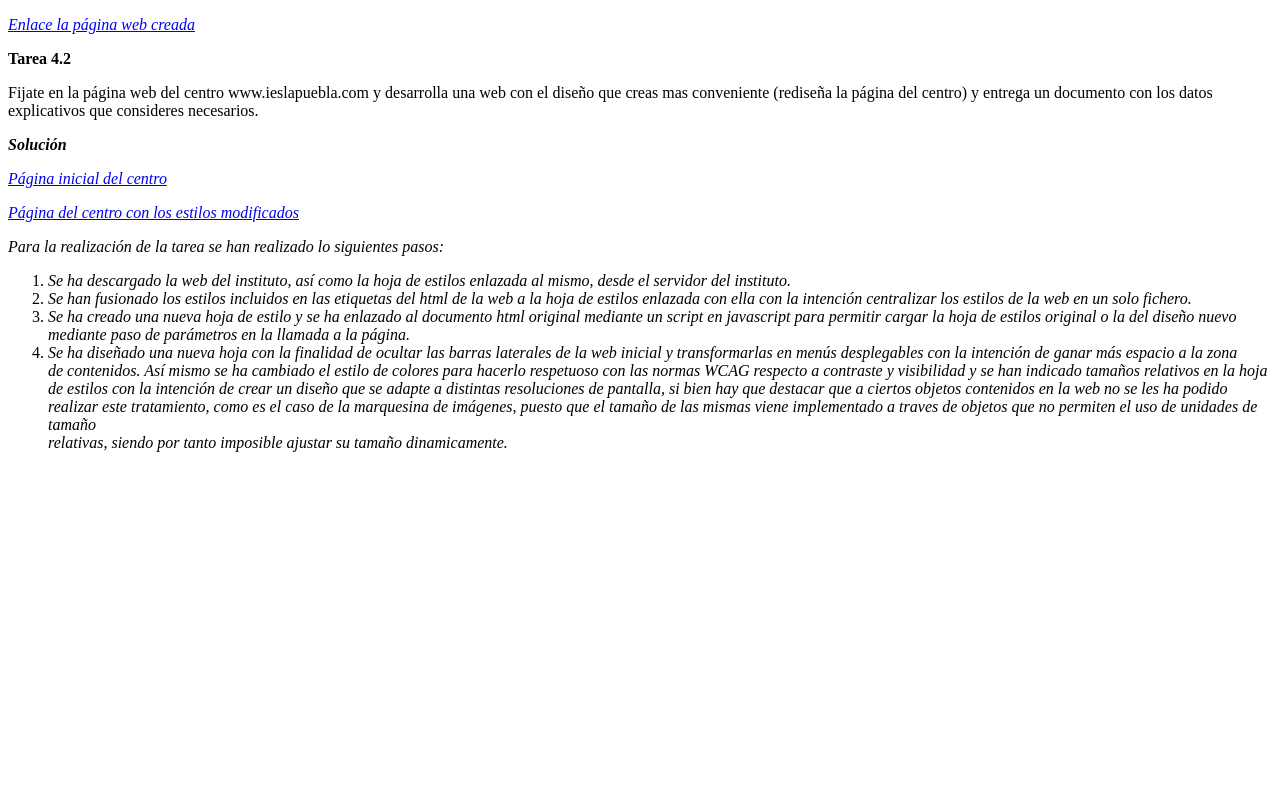
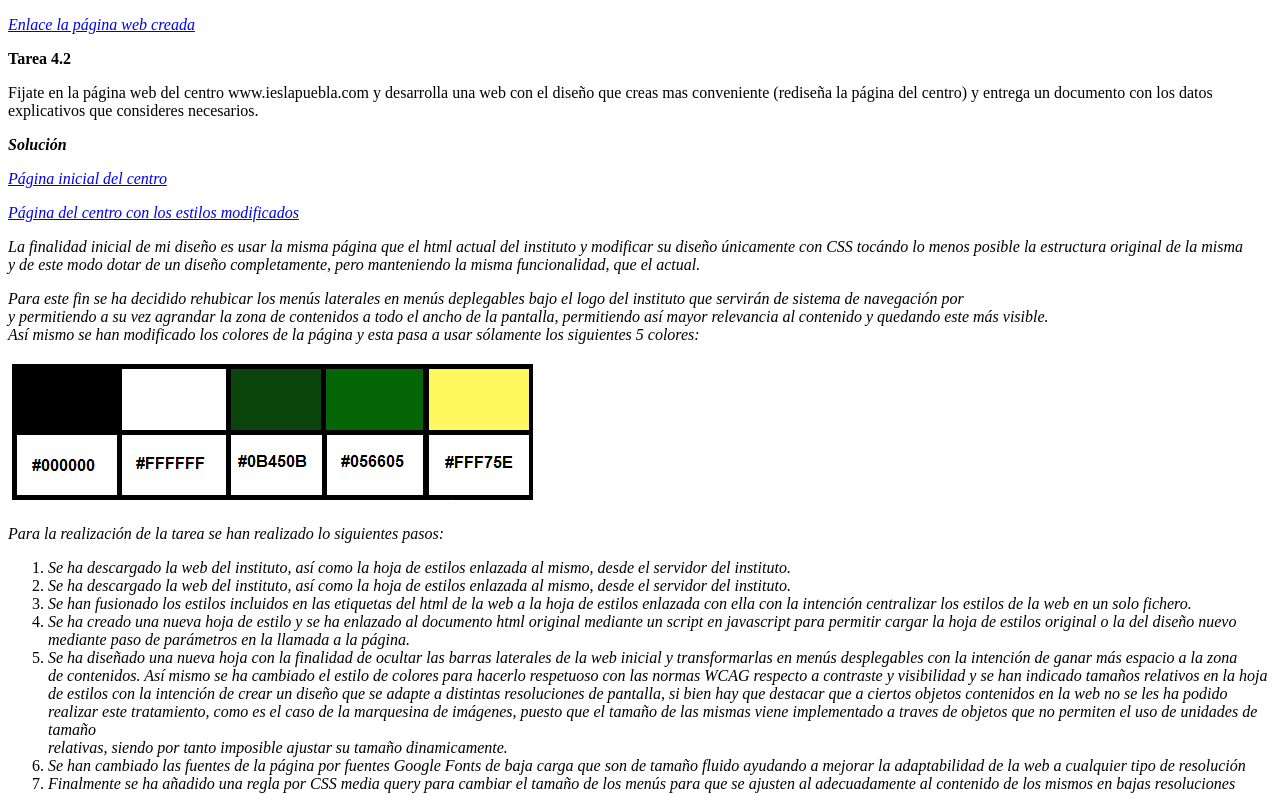
Before and after one commit to Feagurth/DIW_2_DAW, a PHP site: page / in a window 1280 px wide. Shown: the part 1012-1821 px from the top of the page. Before the commit the page ends 1464 px from the top, so only its background shows below. Run offline with PHP 8.4, Linux system fonts and the light colour scheme.

Commit message:
Tarea 4
Finalizados ajustes para hacer la página fluida

```diff
--- a/DIW_Tarea_4/public_html/index.html
+++ b/DIW_Tarea_4/public_html/index.html
@@ -53,8 +53,17 @@ along with this program.  If not, see <http://www.gnu.org/licenses/>.
             <p><i><strong>Solución</strong></i></p>
             <p><i><a href="iespuebla.html" title="Página actual del centro">Página inicial del centro</a></i></p>
             <p><i><a href="iespuebla.html?sol=true" title="Página del centro con los estilos modificados">Página del centro con los estilos modificados</a></i></p>
+            <p><i>La finalidad inicial de mi diseño es usar la misma página que el html actual del instituto y modificar su diseño únicamente con CSS tocándo lo menos posible la estructura original de la misma<br />
+                        y de este modo dotar de un diseño completamente, pero manteniendo la misma funcionalidad, que el actual.</i></p>
+            <p><i>Para este fin se ha decidido rehubicar los menús laterales en menús deplegables bajo el logo del instituto que servirán de sistema de navegación por<br />
+                    y permitiendo a su vez agrandar la zona de contenidos a todo el ancho de la pantalla, permitiendo así mayor relevancia al contenido y quedando este más visible.<br />
+                    Así mismo se han modificado los colores de la página y esta pasa a usar sólamente los siguientes 5 colores:
+            </i></p>
+            <img src="imagenes/Colores.png" alt="Colores alternativos para el diseño de la web"/>
+
             <p><i>Para la realización de la tarea se han realizado lo siguientes pasos:</i></p>
             <ol>
+                <li><i>Se ha descargado la web del instituto, así como la hoja de estilos enlazada al mismo, desde el servidor del instituto.</i></li>
                 <li><i>Se ha descargado la web del instituto, así como la hoja de estilos enlazada al mismo, desde el servidor del instituto.</i></li>
                 <li><i>Se han fusionado los estilos incluidos en las etiquetas del html de la web a la hoja de estilos enlazada con ella con la intención centralizar los estilos de la web en un solo fichero.</i></li>
                 <li><i>Se ha creado una nueva hoja de estilo y se ha enlazado al documento html original mediante un script en javascript para permitir cargar la hoja de estilos original o la del diseño nuevo<br/>
@@ -65,6 +74,8 @@ along with this program.  If not, see <http://www.gnu.org/licenses/>.
                         realizar este tratamiento, como es el caso de la marquesina de imágenes, puesto que el tamaño de las mismas viene implementado a traves de objetos que no permiten el uso de unidades de tamaño <br />
                         relativas, siendo por tanto imposible ajustar su tamaño dinamicamente.
                 </i></li>
+                <li><i>Se han cambiado las fuentes de la página por fuentes Google Fonts de baja carga que son de tamaño fluido ayudando a mejorar la adaptabilidad de la web a cualquier tipo de resolución</i></li>
+                <li><i>Finalmente se ha añadido una regla por CSS media query para cambiar el tamaño de los menús para que se ajusten al adecuadamente al contenido de los mismos en bajas resoluciones</i></li>
             </ol>
 
         </div>
```
Also changed, not shown: DIW_Tarea_4/public_html/nuevocss.css (+38 -8 lines), DIW_Tarea_4/public_html/imagenes/Colores.png (added).
